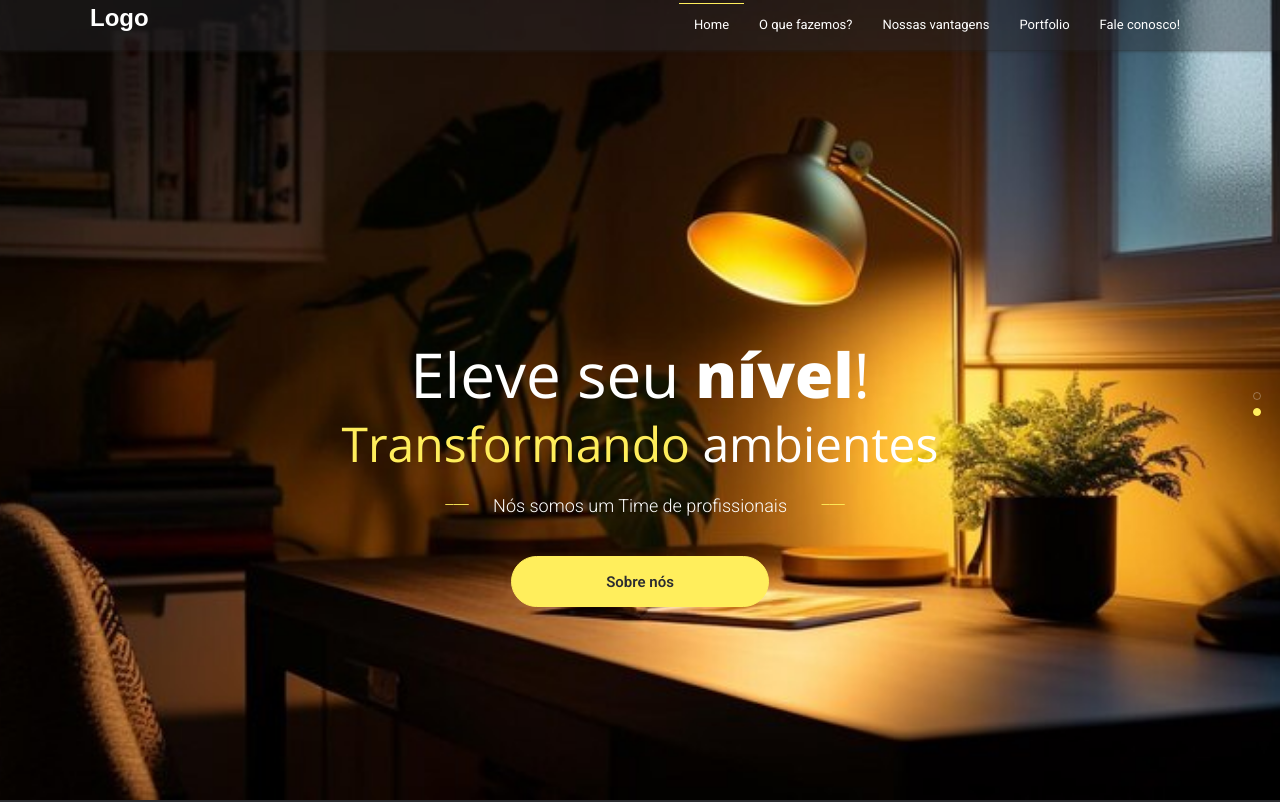
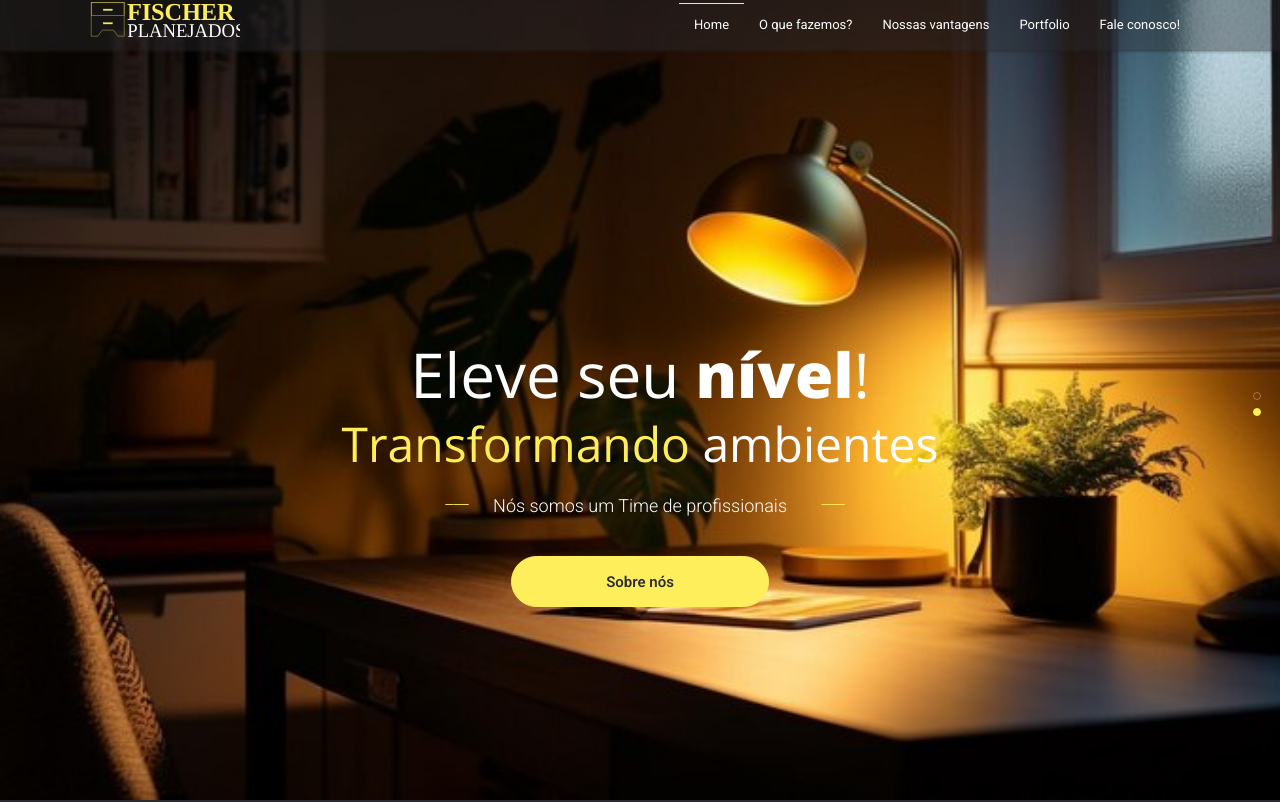
Before and after one commit to alexandre-cooper/fischer-planejados, a plain HTML site: page index.html in a window 1280 px wide. Shown: the top 802 px of the page. Drawn offline with nearby package versions, Linux system fonts and the light colour scheme; files whose address does not match are found by name.

Commit message:
upload logo

```diff
--- a/css/style.css
+++ b/css/style.css
@@ -1283,6 +1283,9 @@ button:focus {
 
 
 @media screen and (max-width: 400px) {
+    .logo{
+        width: 120px;
+      }
         .area-conheca{
             display: flex;
             flex-direction: column;
@@ -1965,4 +1968,7 @@ button:focus {
   .banner-contact{
     width: 700px;
   }
-}
+  .logo{
+    width: 150px;
+  }
+}
--- a/index.html
+++ b/index.html
@@ -18,7 +18,7 @@
     <header id="navigation" class="fixed-top navbar navbar-expand-lg">
         <div class="container">
             <div class="navbar-header"> <a class="navbar-brand" href="#body">
-                    <h1 id="logo"> Logo</h1>
+                    <h1 id="logo"> <img class="logo" src="/img/logo-fischer.svg"/></h1>
                 </a></div> <button type="button" class="navbar-toggler" data-toggle="collapse"
                 data-target=".navbar-collapse"> <span class="sr-only">Toggle navigation</span> <i
                     class="fa fa-bars fa-lg"></i> </button>
```
Also changed, not shown: img/logo-fischer.svg (added).
